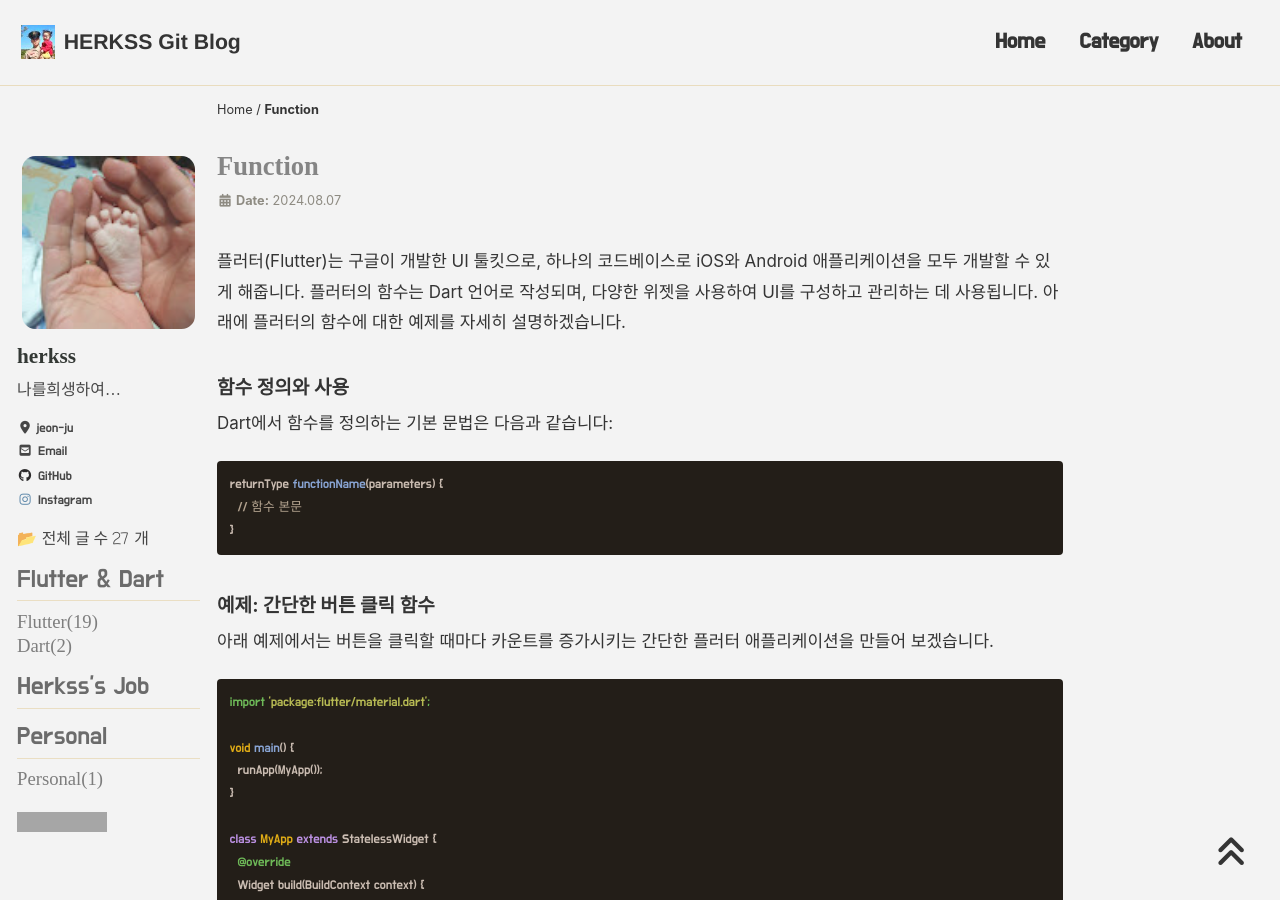
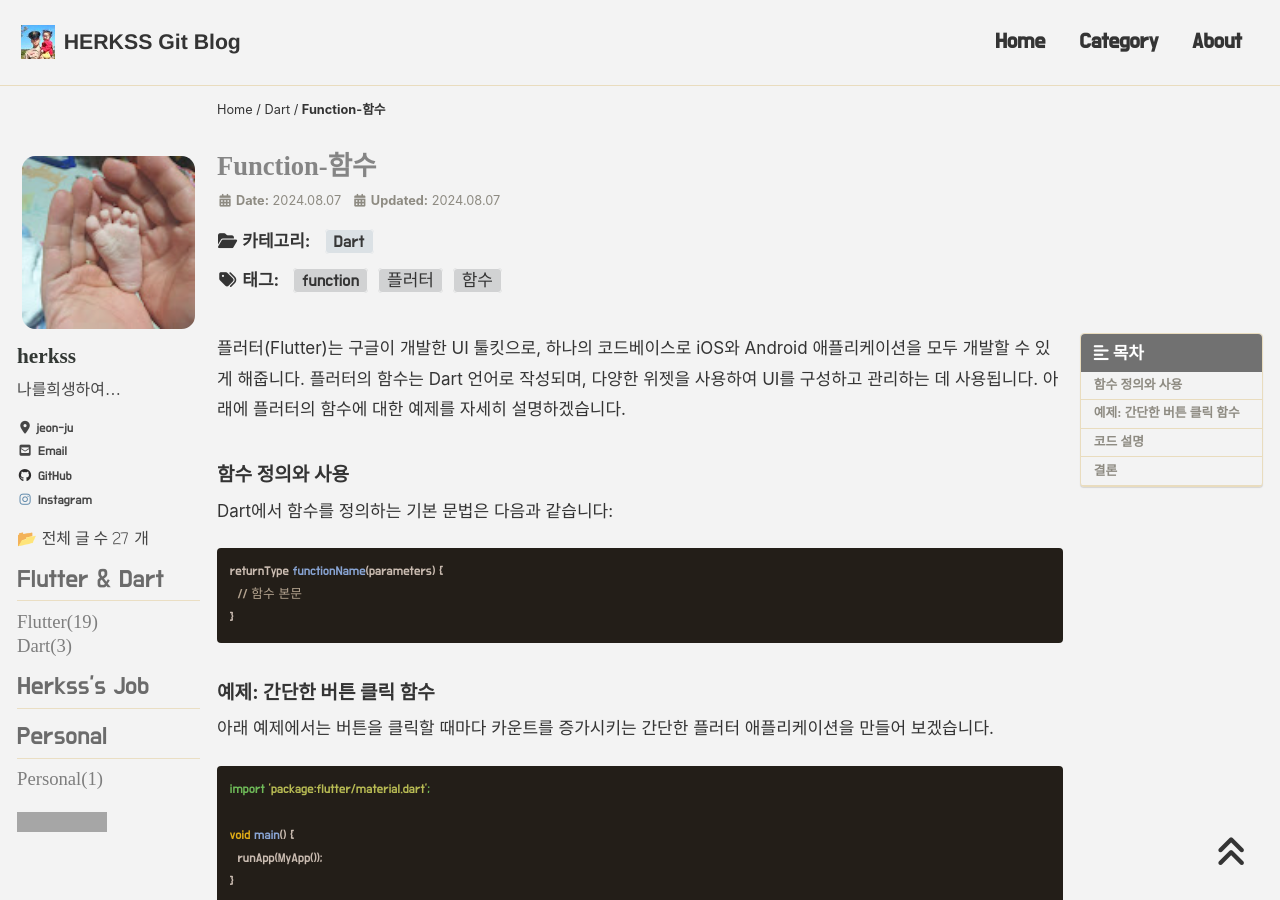
Before and after one commit to herkss/herkss.github.io, a Jekyll site: the page built from _posts/dart/2024-08-07-function.md, in a window 1280 px wide and 900 px high. Built offline with Jekyll 4.4.1, drawn with Linux system fonts in a browser that asks for light colours; cached includes are drawn as plain includes; nearby versions of some CDN libraries; some web fonts are replaced; comment, search, counter and statistics services are not loaded; some of the changed text lies outside the part shown; grey boxes are pictures that could not be loaded.

Commit message:
Update 2024-08-07-function.md

```diff
--- a/_posts/dart/2024-08-07-function.md
+++ b/_posts/dart/2024-08-07-function.md
@@ -1,3 +1,20 @@
+---
+title:  "Function-함수"
+excerpt: "Function-함수"
+
+categories:
+  - Dart
+tags:
+  - [함수, 플러터, function, ]
+
+toc: true
+toc_sticky: true
+
+date: 2024-08-07
+last_modified_at: 2024-08-07
+
+---
+
 플러터(Flutter)는 구글이 개발한 UI 툴킷으로, 하나의 코드베이스로 iOS와 Android 애플리케이션을 모두 개발할 수 있게 해줍니다. 플러터의 함수는 Dart 언어로 작성되며, 다양한 위젯을 사용하여 UI를 구성하고 관리하는 데 사용됩니다. 아래에 플러터의 함수에 대한 예제를 자세히 설명하겠습니다.
 
 ### 함수 정의와 사용
```
